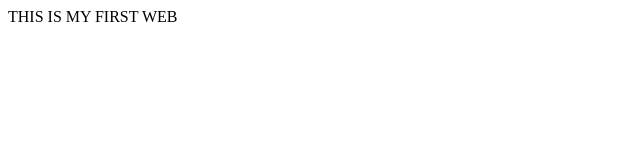
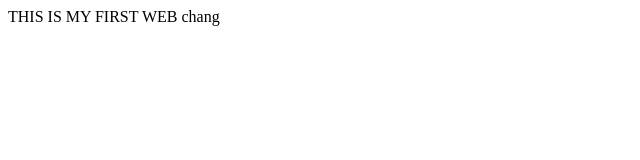
Before and after one commit to maria199010/xuezi, a plain HTML site: page index.html in a window 1280 px wide. Shown: the full height of the page, 0-640 px from the left. Drawn offline with Linux system fonts and the light colour scheme.

Commit message:
Update index.html

```diff
--- a/index.html
+++ b/index.html
@@ -1,5 +1,6 @@
 <html>
 <body>
 THIS IS MY FIRST WEB
+  chang
 </body>
 </html>
```
